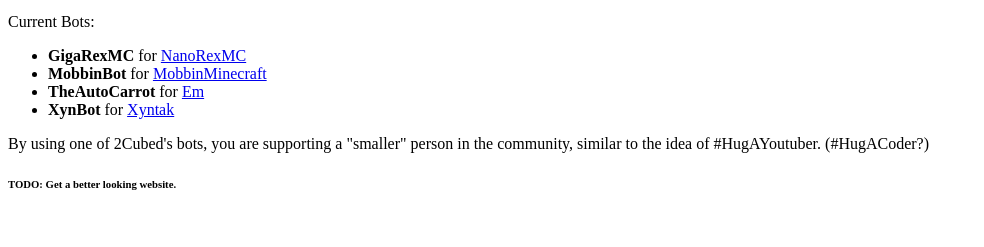
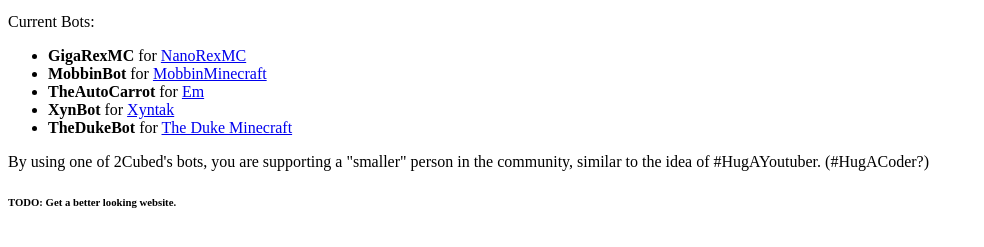
Before and after one commit to ChilliByte/2Cubed.github.io, a plain HTML site: page bot/index.html in a window 1280 px wide. Shown: the part 87-334 px from the top of the page, without its empty margins (0-984 px from the left). Drawn offline with Linux system fonts and the light colour scheme.

Commit message:
Update index.html

```diff
--- a/bot/index.html
+++ b/bot/index.html
@@ -7,6 +7,7 @@
   <li><b>MobbinBot</b> for <a href="twitch.tv/MobbinMinecraft">MobbinMinecraft</a></li>
   <li><b>TheAutoCarrot</b> for <a href="twitch.tv/HumansOnFire15">Em</a></li>
   <li><b>XynBot</b> for <a href="twitch.tv/Xyntak">Xyntak</a></li>
+  <li><b>TheDukeBot</b> for <a href="twitch.tv/The_duke_minecraft">The Duke Minecraft</a></li>
 </ul>
 
 <p>By using one of 2Cubed's bots, you are supporting a "smaller" person in the community, similar to the idea of #HugAYoutuber. (#HugACoder?)</p>
```
